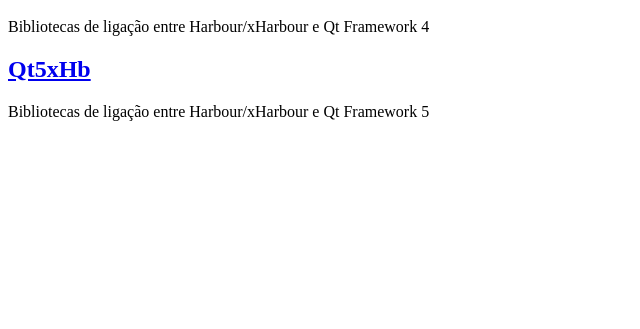
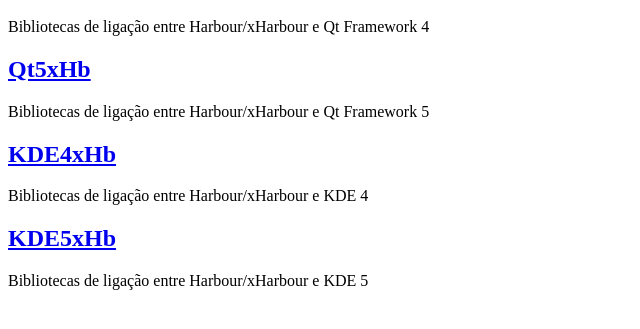
Before and after one commit to marcosgambeta/marcosgambeta.github.io, a plain HTML site: page index.html in a window 1280 px wide. Shown: the part 109-438 px from the top of the page, without its empty margins (0-640 px from the left). Drawn offline with Linux system fonts and the light colour scheme.

Commit message:
added KDE4xHb and KDE5xHb

```diff
--- a/index.html
+++ b/index.html
@@ -10,5 +10,11 @@
 <h2><a href='https://github.com/marcosgambeta/Qt5xHb'>Qt5xHb</a></h2>
 <p>Bibliotecas de ligação entre Harbour/xHarbour e Qt Framework 5</p>
 
+<h2><a href='https://github.com/marcosgambeta/KDE4xHb'>KDE4xHb</a></h2>
+<p>Bibliotecas de ligação entre Harbour/xHarbour e KDE 4</p>
+
+<h2><a href='https://github.com/marcosgambeta/KDE5xHb'>KDE5xHb</a></h2>
+<p>Bibliotecas de ligação entre Harbour/xHarbour e KDE 5</p>
+
 </body>
 </html>
```
